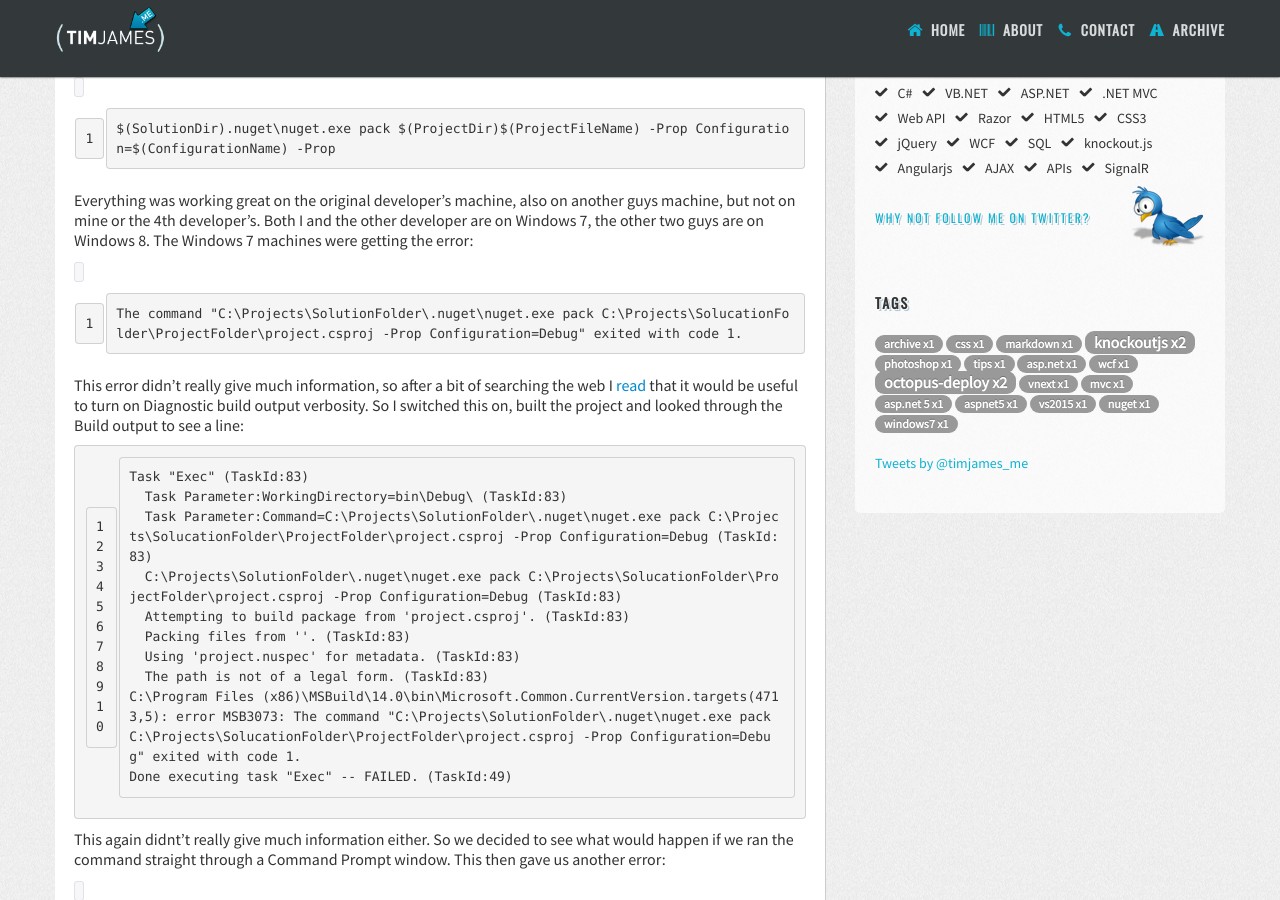
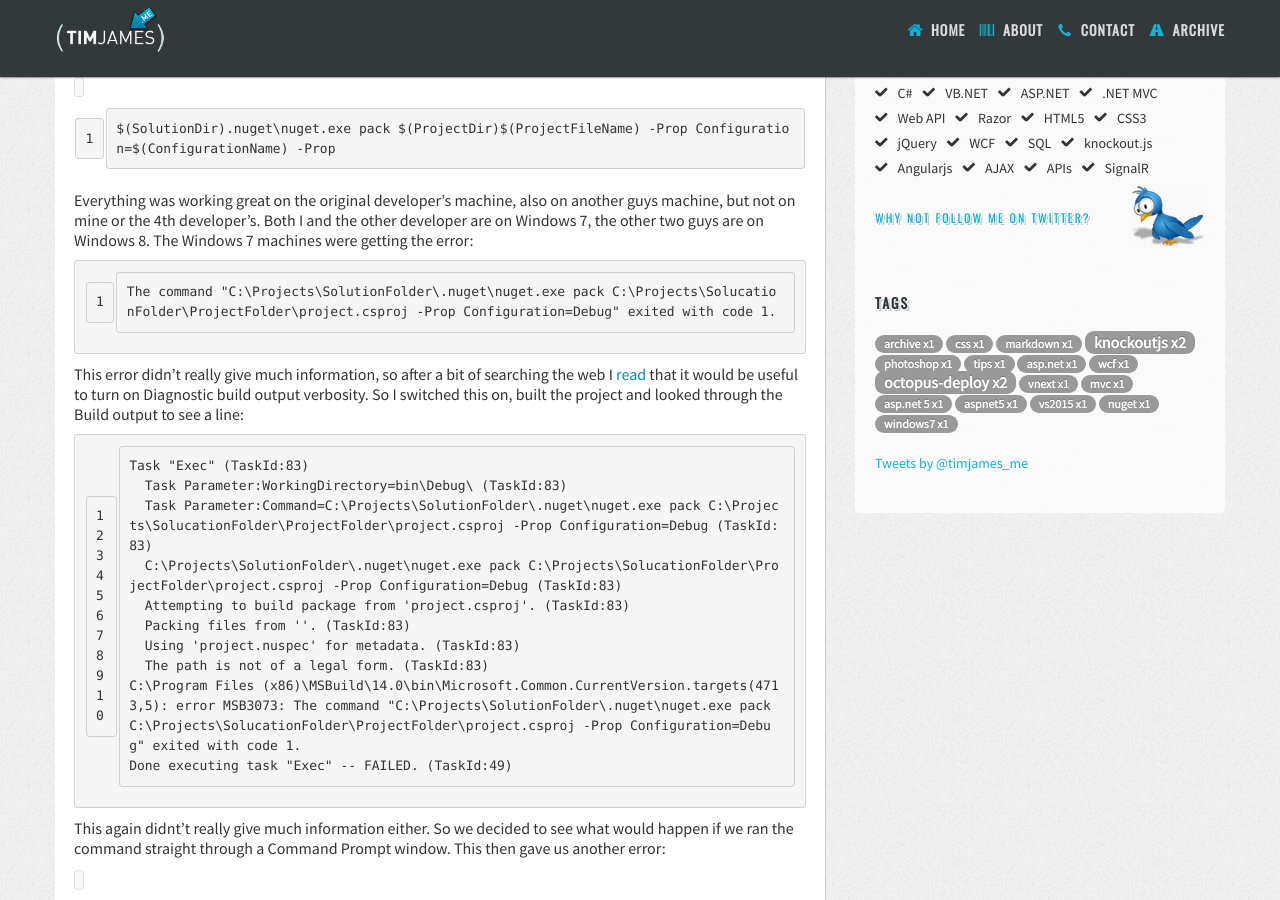
Before and after one commit to timbjames/timbjames.github.com, a Jekyll site: the page built from _posts/2015-07-29-nuget-pack-fails-with-exited-with-code-1.md, in a window 1280 px wide and 900 px high, scrolled down 306 px. Built offline with Jekyll 4.4.1, drawn with Linux system fonts in a browser that asks for light colours; nearby versions of some CDN libraries; some web fonts are replaced; Markdown is read by kramdown in place of the engine named in the settings; comment, search, counter and statistics services are not loaded; grey boxes are pictures that could not be loaded.

Commit message:
more updates to the markdown

```diff
--- a/_posts/2015-07-29-nuget-pack-fails-with-exited-with-code-1.md
+++ b/_posts/2015-07-29-nuget-pack-fails-with-exited-with-code-1.md
@@ -19,7 +19,7 @@ The Post-build command was pretty simple and worked. It is the command which is
 
 Everything was working great on the original developer's machine, also on another guys machine, but not on mine or the 4th developer's. Both I and the other developer are on Windows 7, the other two guys are on Windows 8. The Windows 7 machines were getting the error:
 
-`The command "C:\Projects\SolutionFolder\.nuget\nuget.exe pack C:\Projects\SolucationFolder\ProjectFolder\project.csproj -Prop Configuration=Debug" exited with code 1.`
+    The command "C:\Projects\SolutionFolder\.nuget\nuget.exe pack C:\Projects\SolucationFolder\ProjectFolder\project.csproj -Prop Configuration=Debug" exited with code 1.
 
 <!--excerpt-->
 
```
